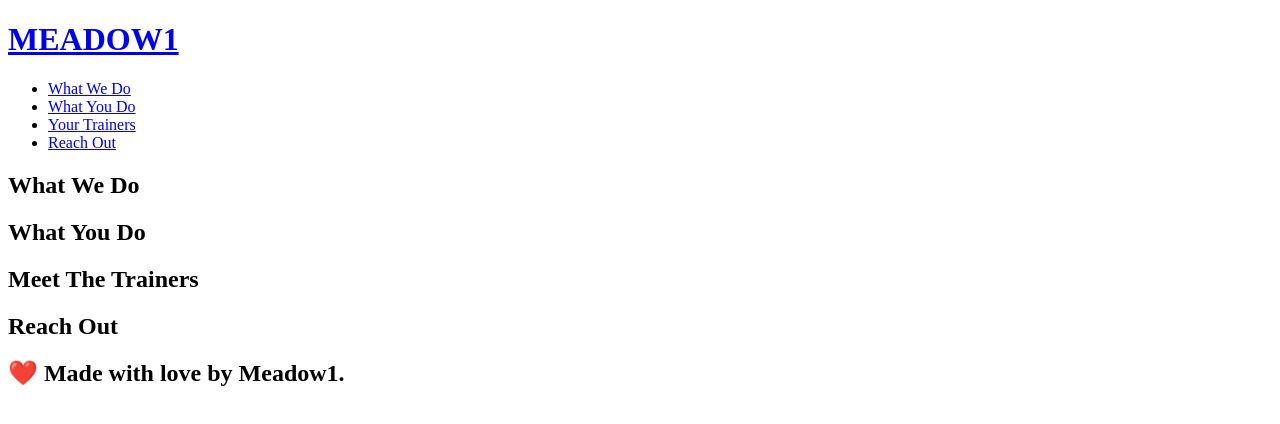
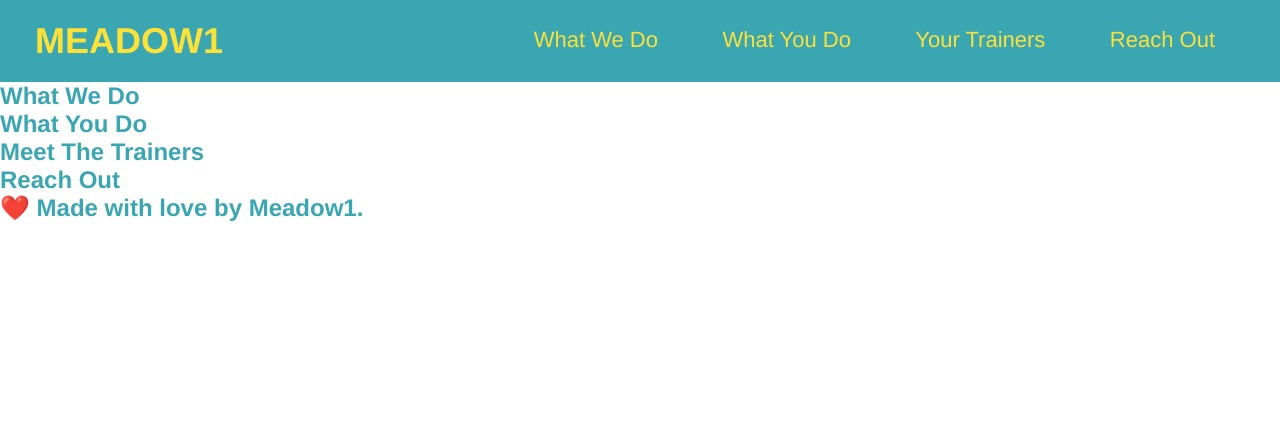
Before and after one commit to Keith64/meadow1, a plain HTML site: page index.html in a window 1280 px wide. Drawn offline with Linux system fonts and the light colour scheme.

Commit message:
<message-that-describes-the-commit>

```diff
--- /dev/null
+++ b/assets/css/style.css
@@ -0,0 +1,45 @@
+body {
+    /* more on this crazy alphanumerical value in a minute! */
+    color: #39a6b2;
+    font-family: Helvetica, Arial, sans-serif;
+  }
+  /* apply styles to <header> */
+   /* Applies 20px to the top and bottom, then 35px to the left and right */
+header {
+    padding: 20px 35px;
+    background-color: #39a6b2;
+  }
+  header h1 {
+    font-weight: bold;
+    font-size: 36px;
+    color: #fce138;
+    margin: 0;
+  }
+
+  header a {
+    text-decoration: none;
+    color: #fce138;
+  }
+  header nav {
+    float: right;
+    margin: 7px 0;
+  }
+  header nav ul li {
+    display: inline;
+  }
+  header nav ul li a {
+    margin: 0 30px;
+    font-weight: lighter;
+    font-size: 22px;
+  }
+  header h1 {
+    font-weight: bold;
+    font-size: 36px;
+    color: #fce138;
+    margin: 0;
+    display: inline;
+  }
+  * {
+    margin: 0;
+    padding: 0;
+  }
--- a/index.html
+++ b/index.html
@@ -1,8 +1,11 @@
 <!DOCTYPE html>
 <html lang="en">
+    <link rel="stylesheet" href="./assets/css/style.css" />
     <head>
+
         <meta charset="UTF-8" />
         <title>meadow1</title>
+
     </head>
     <body>
         <!-- navigation -->
```
